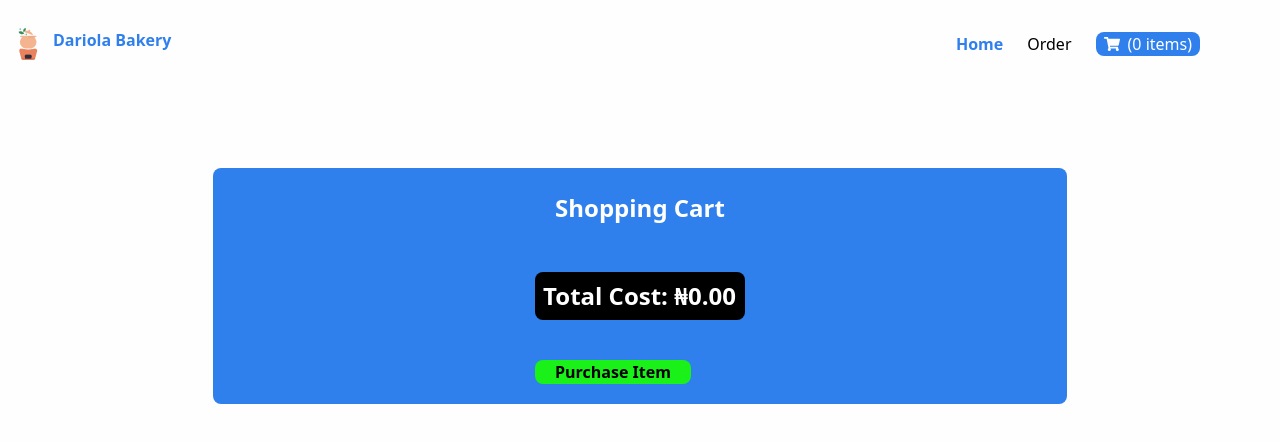
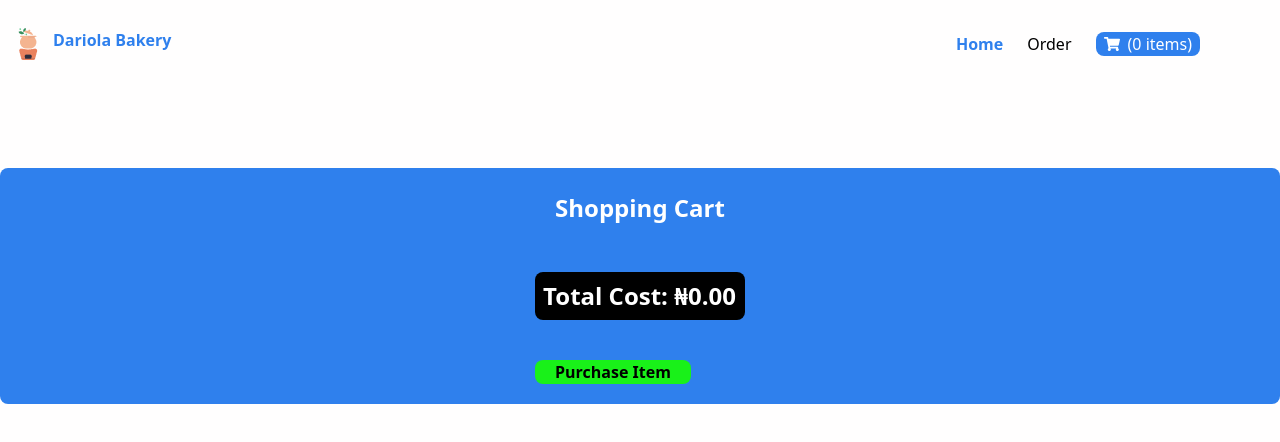
Before and after one commit to Segzyp1000/dariolaBananaBread, a React (Vite) app: page /cartpage in a window 1280 px wide. Shown: the top 442 px of the page. Built offline with nearby package versions, Linux system fonts and the light colour scheme.

Commit message:
omo another commit

```diff
--- a/src/pages/CartPage.jsx
+++ b/src/pages/CartPage.jsx
@@ -36,7 +36,7 @@ const CartPage = () => {
   };
 
   return (
-    <div className="flex flex-col justify-center items-center mx-auto mt-20 bg-navColor text-white w-2/3 rounded-lg p-auto">
+    <div className="flex flex-col justify-center items-center mx-auto mt-20 bg-navColor text-white w-auto rounded-lg p-auto">
       <div className="mx-auto">
         <h1 className="font-bold text-2xl  text-white mt-6 rounded-lg px-5">
           Shopping Cart
@@ -53,7 +53,6 @@ const CartPage = () => {
                 className="rounded-full mx-auto"
               />
               <p>Product: {productData.title} </p>
-              <p>Quantity: {item.quantity}</p>
               <p>Quantity: {item.quantity}</p>
               <p>Price: ₦{productData.price}.00</p>
               <p className="rounded-lg p-2 mt-3">
```
